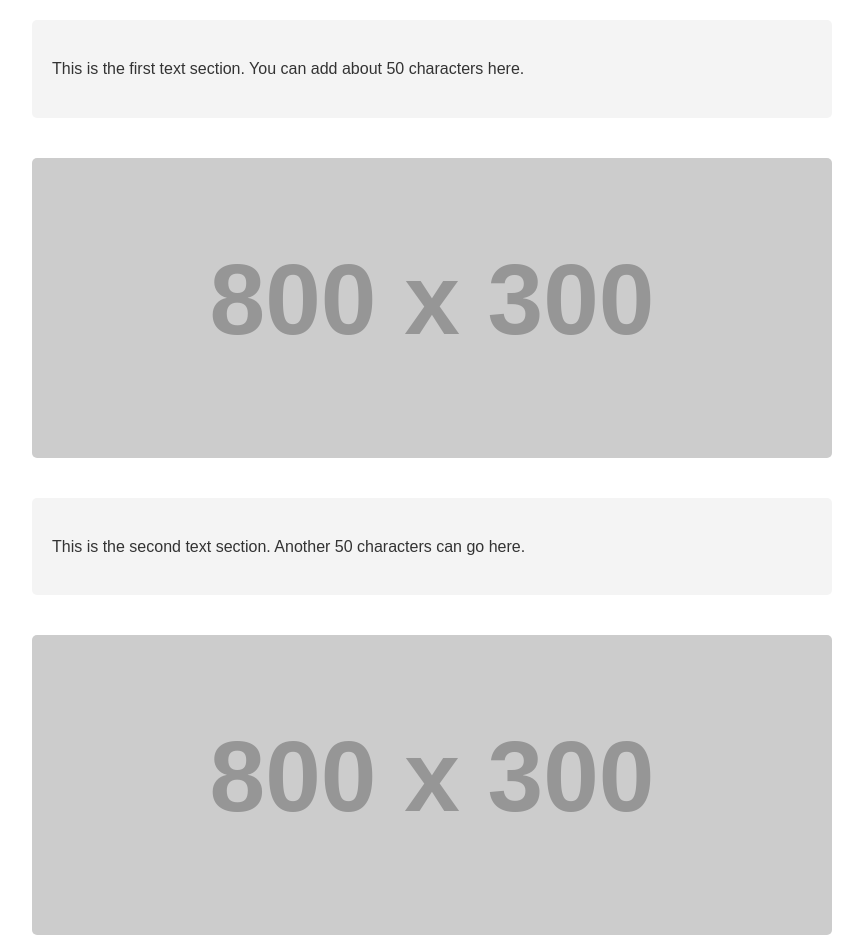
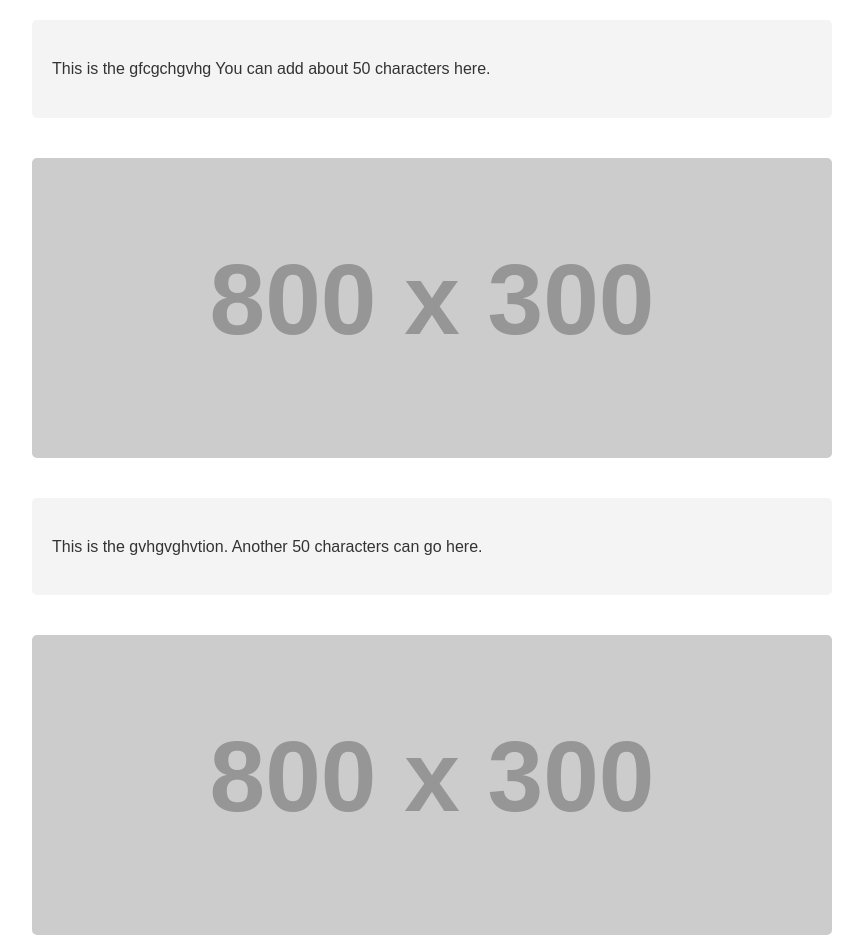
Before and after one commit to amitkumarmannur1/sample, a plain HTML site: page index.html in a window 1280 px wide. Shown: the whole page, without its empty margins (208-1071 px from the left). Drawn offline with Linux system fonts and the light colour scheme; placeholder pictures from the web are drawn by us.

Commit message:
Update index.html

```diff
--- a/index.html
+++ b/index.html
@@ -33,7 +33,7 @@
 <body>
     <div class="section">
         <div class="text">
-            <p>This is the first text section. You can add about 50 characters here.</p>
+            <p>This is the gfcgchgvhg You can add about 50 characters here.</p>
         </div>
     </div>
 
@@ -43,7 +43,7 @@
 
     <div class="section">
         <div class="text">
-            <p>This is the second text section. Another 50 characters can go here.</p>
+            <p>This is the gvhgvghvtion. Another 50 characters can go here.</p>
         </div>
     </div>
 
```
